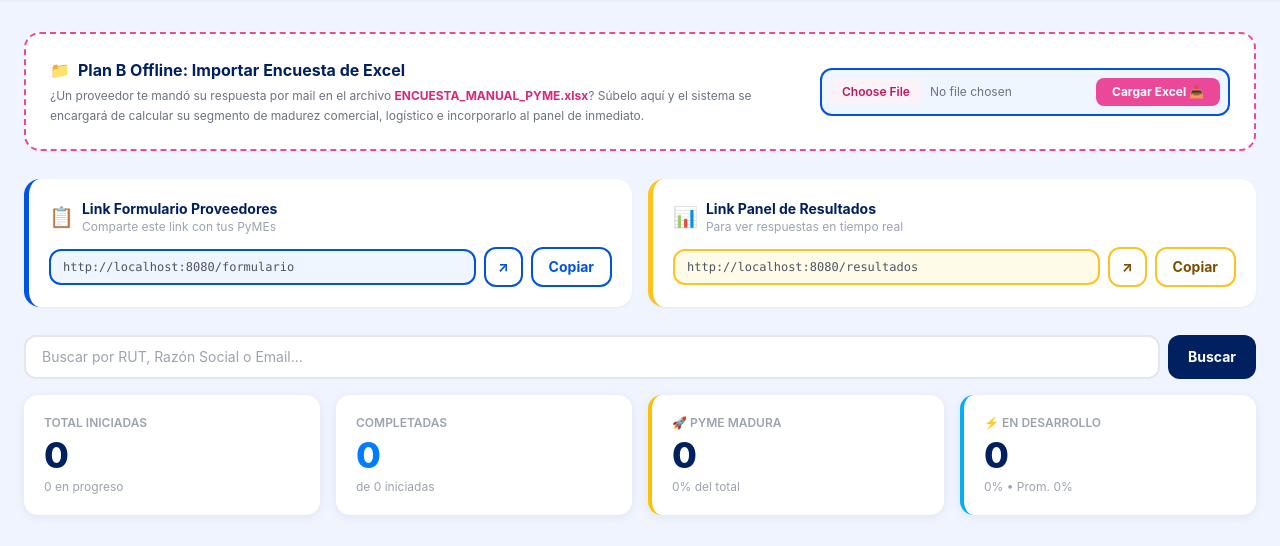
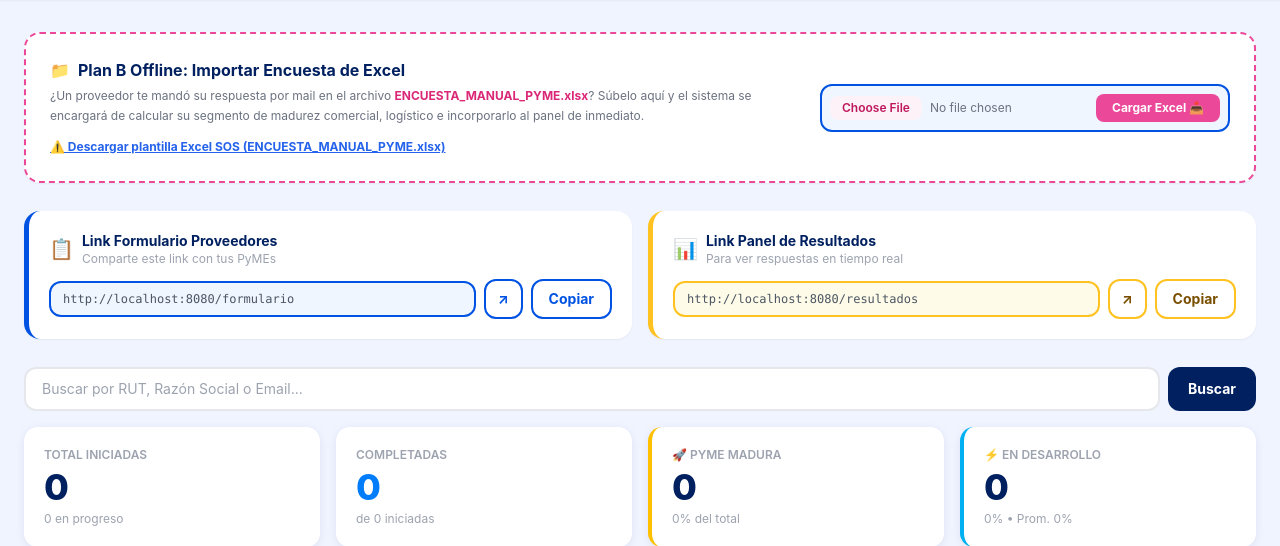
Before and after one commit to camidebe-cyber/pyme-survey, a FastAPI app: page /resultados in a window 1280 px wide. Shown: the part 72-618 px from the top of the page. Run offline with FastAPI, Linux system fonts and the light colour scheme; data that the repository does not hold is empty; some libraries are stand-ins or nearby versions.

Commit message:
Add SOS download button for manual Excel on results panel

```diff
--- a/templates/admin.html
+++ b/templates/admin.html
@@ -129,6 +129,11 @@
       <p class="text-xs text-gray-500 mt-1 leading-relaxed">
         ¿Un proveedor te mandó su respuesta por mail en el archivo <strong class="text-pink-600">ENCUESTA_MANUAL_PYME.xlsx</strong>? Súbelo aquí y el sistema se encargará de calcular su segmento de madurez comercial, logístico e incorporarlo al panel de inmediato.
       </p>
+      <div class="mt-2">
+        <a href="/descargar-excel-manual" target="_blank" class="inline-flex items-center gap-1.5 text-xs font-bold text-blue-600 hover:text-pink-600 underline">
+          ⚠️ Descargar plantilla Excel SOS (ENCUESTA_MANUAL_PYME.xlsx)
+        </a>
+      </div>
     </div>
     <form action="/resultados/importar-excel" method="post" enctype="multipart/form-data" class="flex items-center gap-2 bg-blue-50 p-2 rounded-xl border-2" style="border-color:#0053e2">
       <input type="file" name="file" accept=".xlsx" required class="text-xs text-gray-500 file:mr-2 file:py-1 file:px-3 file:rounded-lg file:border-0 file:text-xs file:font-semibold file:bg-pink-50 file:text-pink-700 hover:file:bg-pink-100">
```
